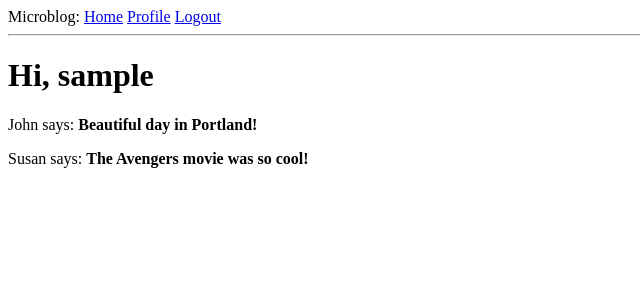
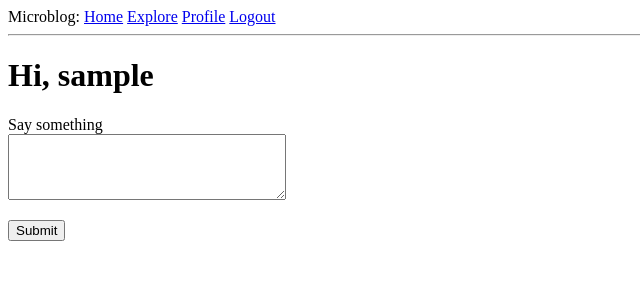
Before and after one commit to arahas/microblog, a Flask app: page / in a window 1280 px wide. Shown: the top 300 px of the page, without its empty margins (0-640 px from the left). Run offline with Flask 3, Linux system fonts and the light colour scheme; the visitor is signed in with stand-in values (Sample User, id 1); data comes from the database, SQL or seed files in the repository; data that the repository does not hold is empty.

Commit message:
added blog post posting function and explore view

```diff
--- a/app/forms.py
+++ b/app/forms.py
@@ -49,3 +49,9 @@ class EditProfileForm(FlaskForm):
 
 class EmptyForm(FlaskForm):
     submit = SubmitField('Submit')
+
+class PostForm(FlaskForm):
+    post = TextAreaField('Say something', validators=[
+        DataRequired(), Length(min=1, max=140)
+    ])
+    submit = SubmitField('Submit')
--- a/app/routes.py
+++ b/app/routes.py
@@ -1,10 +1,10 @@
 from flask import render_template, flash, redirect, url_for, request
 from app import app
-from app.forms import LoginForm, RegistrationForm, EditProfileForm, EmptyForm
+from app.forms import LoginForm, RegistrationForm, EditProfileForm, EmptyForm, PostForm
 from flask_login import current_user, login_user, logout_user, login_required
 import sqlalchemy as sa
 from app import db
-from app.models import User
+from app.models import User, Post
 from urllib.parse import urlsplit
 from datetime import datetime, timezone
 
@@ -14,21 +14,20 @@ def before_request():
         current_user.last_seen = datetime.now(timezone.utc)
         db.session.commit()
 
-@app.route('/')
-@app.route('/index')
+@app.route('/', methods=['GET', 'POST'])
+@app.route('/index', methods=['GET', 'POST'])
 @login_required
 def index():
-    posts = [
-        {
-            'author': {'username': 'John'},
-            'body': 'Beautiful day in Portland!'
-        },
-        {
-            'author': {'username': 'Susan'},
-            'body': 'The Avengers movie was so cool!'
-        }
-    ]
-    return render_template('index.html', title='Home Page', posts=posts)
+    form = PostForm()
+    if form.validate_on_submit():
+        post = Post(body=form.post.data, author=current_user)
+        db.session.add(post)
+        db.session.commit()
+        flash('Your post is now live!')
+        return redirect(url_for('index'))
+
+    posts = db.session.scalars(current_user.following_posts()).all()
+    return render_template('index.html', title='Home Page', form=form, posts=posts)
 
 @app.route('/login', methods=['GET', 'POST'])
 def login():
@@ -135,3 +134,10 @@ def unfollow(username):
         return redirect(url_for('user', username=username))
     else:
         return redirect(url_for('index'))
+
+@app.route('/explore')
+@login_required
+def explore():
+    query = sa.select(Post).order_by(Post.timestamp.desc())
+    posts = db.session.scalars(query).all()
+    return render_template('index.html', title='Explore', posts=posts)
--- a/app/templates/base.html
+++ b/app/templates/base.html
@@ -11,6 +11,7 @@
         <div>
             Microblog:
             <a href="{{ url_for('index') }}">Home</a>
+            <a href="{{ url_for('explore') }}">Explore</a>
             {% if current_user.is_anonymous %}
             <a href="{{ url_for('login') }}">Login</a>
             {% else %}
--- a/app/templates/index.html
+++ b/app/templates/index.html
@@ -2,7 +2,20 @@
 
 {% block content %}
     <h1>Hi, {{current_user.username }} </h1>
+    {% if form %}
+    <form action="" method="post">
+        {{ form.hidden_tag() }}
+        <p>
+            {{ form.post.label }}<br>
+            {{ form.post(cols=32, rows=4)}}<br>
+            {% for error in form.post.errors %}
+            <span style="color: red;">[{{ error }}]</span>
+            {% endfor %}
+        </p>
+        <p>{{ form.submit() }}</p>
+    </form>
+    {% endif %}
     {% for post in posts %}
-    <div><p>{{ post.author.username }} says: <b>{{ post.body }}</b></p></div>
+        {% include '_post.html' %}
     {% endfor %}
 {% endblock %}
```
Also changed, not shown: app/templates/_post.html (+6 -1 lines).
